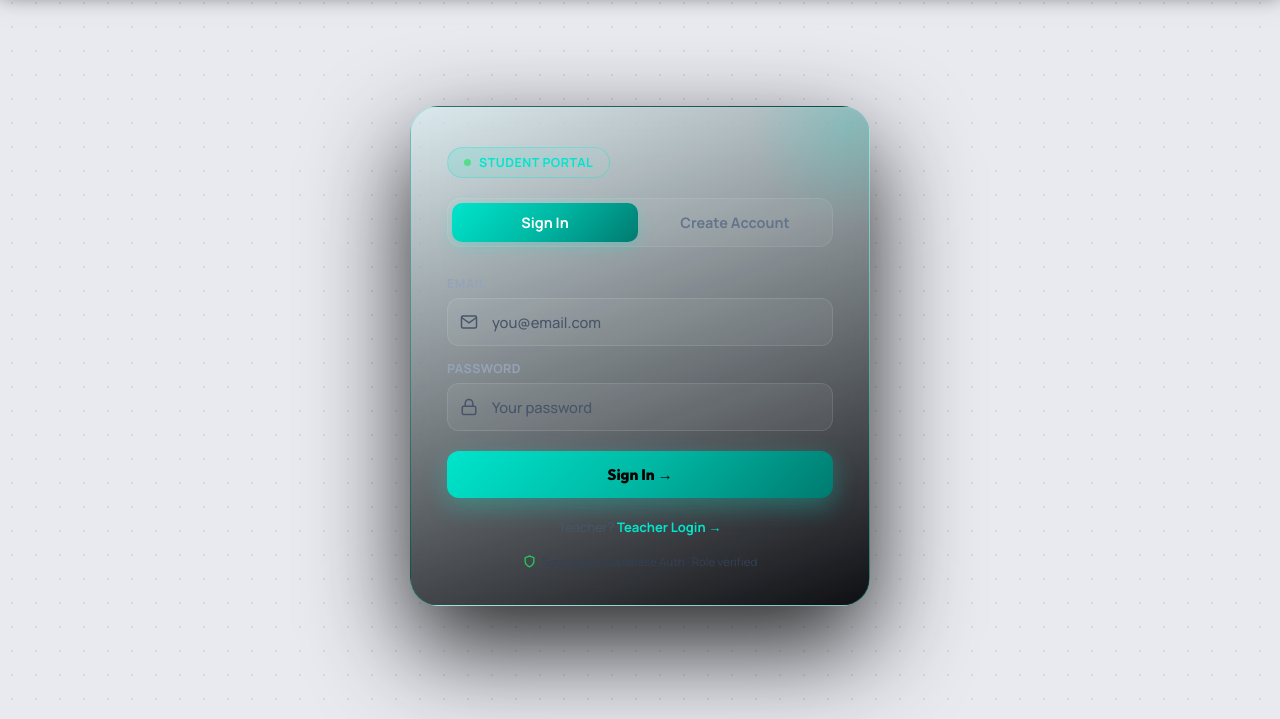
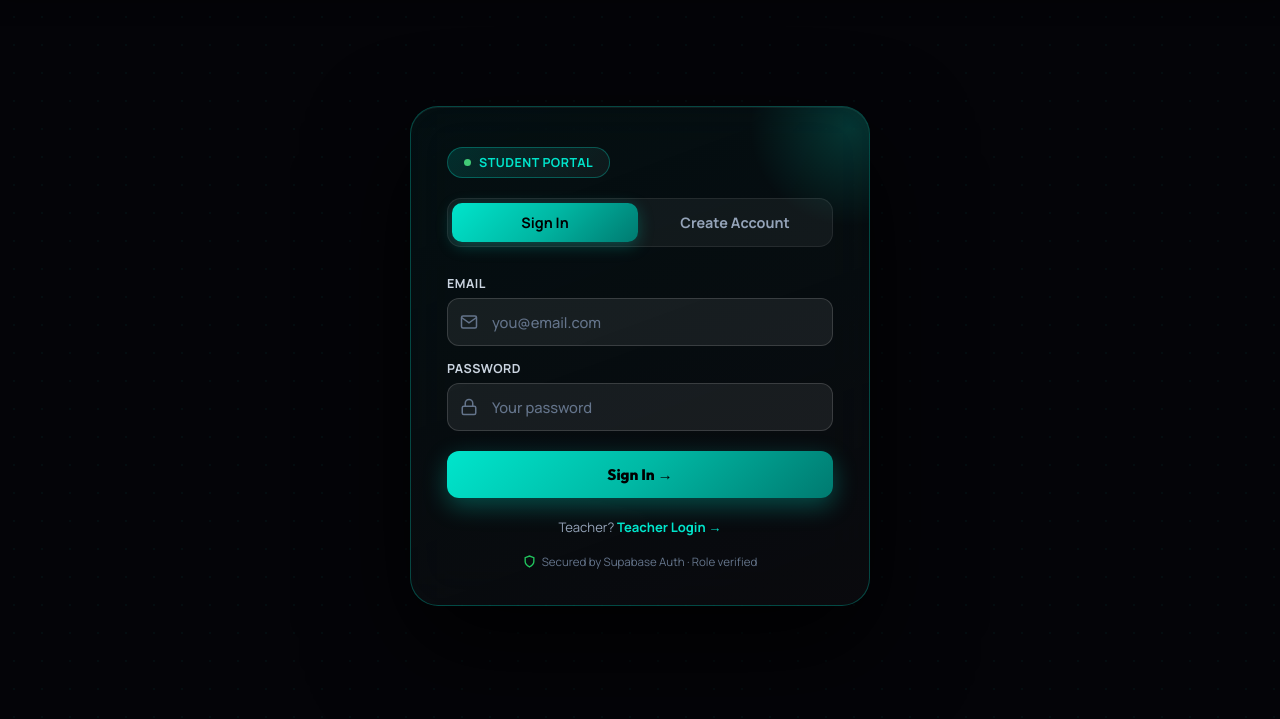
Before and after one commit to rk2725q-star/Aimss, a website: page student-login.html in a window 1280 px wide. Shown: the part 81-800 px from the top of the page. Drawn offline with nearby package versions, Linux system fonts and the light colour scheme.

Commit message:
Fix login pages: dark background, better text contrast and form visibility

```diff
--- a/student-login.html
+++ b/student-login.html
@@ -10,7 +10,7 @@
   <link href="https://fonts.googleapis.com/css2?family=Outfit:wght@400;500;600;700;800&family=Manrope:wght@400;500;600;700;800&display=swap" rel="stylesheet">
   <link rel="stylesheet" href="assets/css/styles.css" />
   <style>
-    body { min-height: 100dvh; display: flex; flex-direction: column; }
+    body { min-height: 100dvh; display: flex; flex-direction: column; background: #040408; background-image: radial-gradient(rgba(0,229,204,0.04) 1px, transparent 1px); background-size: 28px 28px; }
     .login-wrap { flex:1; display:flex; align-items:center; justify-content:center; padding:32px 16px; }
 
     .login-card {
@@ -49,13 +49,13 @@
     }
     .auth-tab {
       flex:1; padding:10px; border:none; border-radius:10px;
-      background:transparent; color:#64748b; font-family:inherit;
+      background:transparent; color:#94a3b8; font-family:inherit;
       font-size:.9rem; font-weight:700; cursor:pointer;
       transition:all .2s;
     }
     .auth-tab.active {
       background: var(--accent-gradient);
-      color:#fff; box-shadow:0 4px 16px rgba(0, 229, 204, 0.25);
+      color:#000; box-shadow:0 4px 16px rgba(0, 229, 204, 0.25);
     }
 
     /* Forms */
@@ -63,12 +63,12 @@
     .auth-form.active { display:block; }
 
     .login-field-label {
-      display:block; font-size:.78rem; font-weight:700; color:#94a3b8;
+      display:block; font-size:.78rem; font-weight:700; color:#cbd5e1;
       margin-bottom:6px; letter-spacing:.04em; text-transform:uppercase;
     }
     .login-field-wrap { position:relative; margin-bottom:14px; }
     .login-field {
-      width:100%; background:rgba(255,255,255,0.05); border:1px solid rgba(255,255,255,0.1);
+      width:100%; background:rgba(255,255,255,0.07); border:1px solid rgba(255,255,255,0.15);
       border-radius:12px; padding:13px 14px 13px 44px; color:#fff;
       font-family:inherit; font-size:.92rem; font-weight:500; outline:none;
       transition:border-color .2s, background .2s, box-shadow .2s; box-sizing:border-box;
@@ -77,10 +77,10 @@
       border-color:rgba(0, 229, 204, 0.7); background:rgba(0, 229, 204, 0.07);
       box-shadow:0 0 0 3px rgba(0, 229, 204, 0.15);
     }
-    .login-field::placeholder { color:#475569; }
+    .login-field::placeholder { color:#64748b; }
     .f-icon {
       position:absolute; left:13px; top:50%; transform:translateY(-50%);
-      width:18px; height:18px; color:#475569; pointer-events:none;
+      width:18px; height:18px; color:#64748b; pointer-events:none;
     }
 
     /* Button */
@@ -111,11 +111,11 @@
     .login-status.info    { display:block; background:rgba(0, 229, 204, 0.1); border:1px solid rgba(0, 229, 204, 0.25); color:#00e5cc; }
 
     /* Footer */
-    .switch-portal { text-align:center; margin-top:20px; font-size:.82rem; color:#475569; }
+    .switch-portal { text-align:center; margin-top:20px; font-size:.82rem; color:#94a3b8; }
     .switch-portal a { color:#00e5cc; font-weight:700; }
     .security-badge {
       display:flex; align-items:center; justify-content:center;
-      gap:6px; margin-top:18px; font-size:.72rem; color:#334155;
+      gap:6px; margin-top:18px; font-size:.72rem; color:#64748b;
     }
     .security-badge svg { color:#22c55e; }
 
```
Also changed, not shown: login.html (+4 -4 lines), teacher-login.html (+8 -8 lines).
